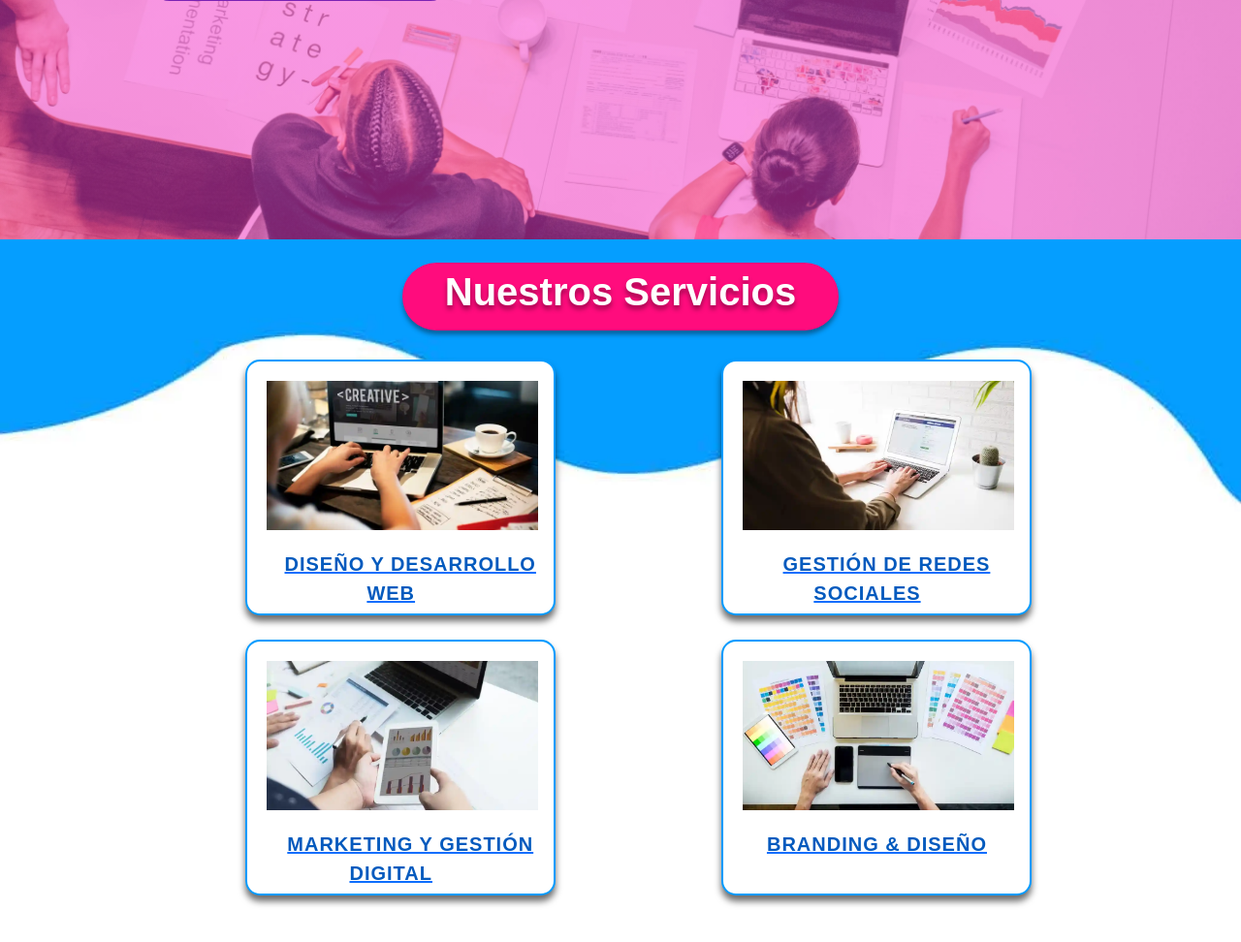
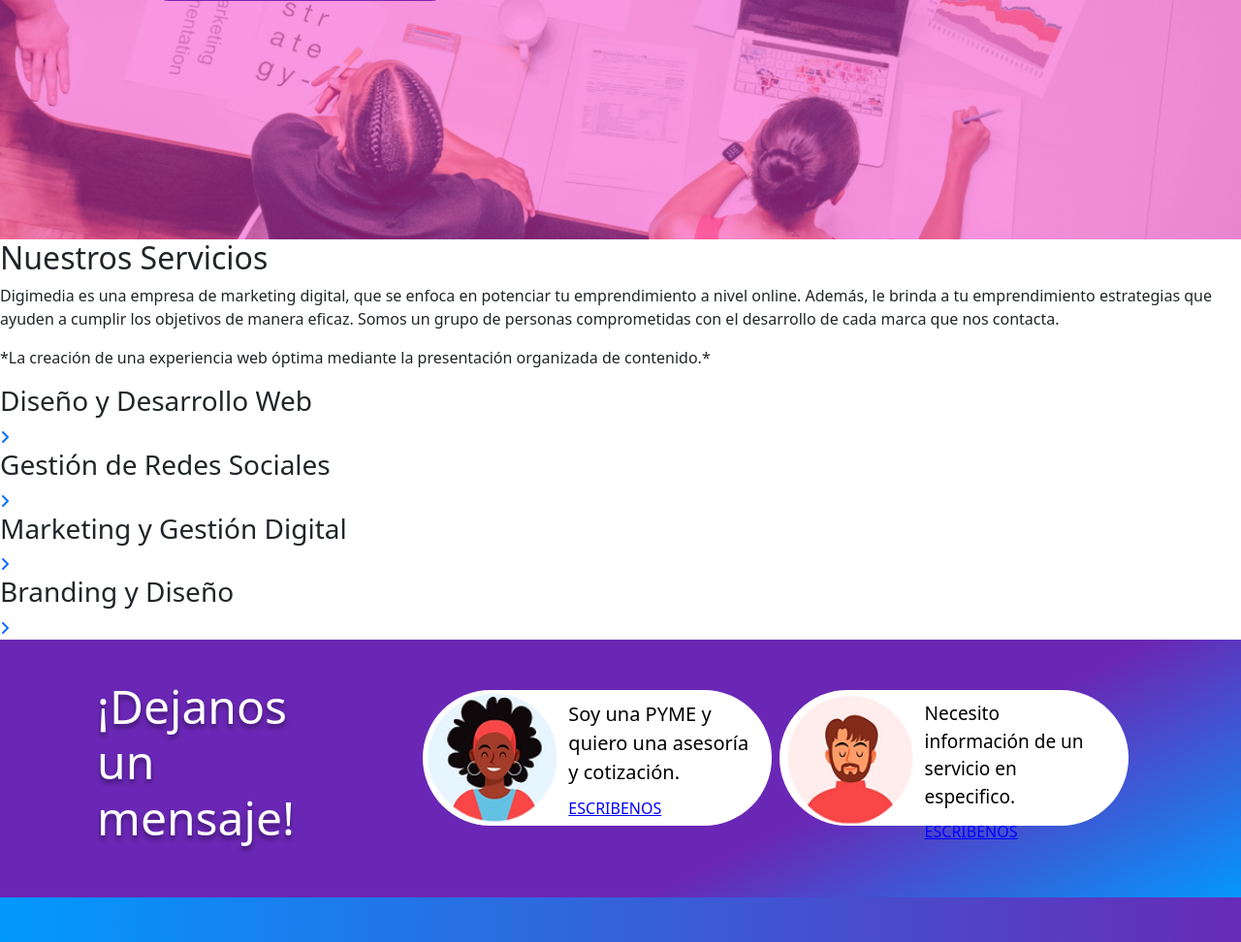
Before and after one commit to DanielaMichelle/Digimedia_prc-master, a PHP site: page / in a window 1280 px wide. Shown: the part 553-1525 px from the top of the page at 97% size. Run offline with PHP 8.4, Linux system fonts and the light colour scheme.

Commit message:
estructura nuestros servicios

```diff
--- a/public/css/inicio.css
+++ b/public/css/inicio.css
@@ -553,22 +553,6 @@
   justify-content: center;
 }
 
-.our-services {
-  box-shadow: rgba(0, 0, 0, 0.4) 0px 4px 5px;
-  background: #ff0c7d;
-  width: 450px;
-  height: 70px;
-  border-radius: 50px;
-  font-family: avenir-lt-w01_85-heavy1475544, sans-serif;
-}
-
-.our-services b {
-  font-size: 40px;
-  line-height: normal;
-  color: white;
-  padding: 0px 0px 0px 0px;
-  text-shadow: rgba(0, 0, 0, 0.4) 0px 4px 5px;
-}
 
 .titulo1 {
   color: white;
@@ -619,13 +603,6 @@
   font-size: 20px;
 }
 
-.container-ourservices td {
-  padding-bottom: 25px;
-}
-
-.table-ourservices {
-  margin-top: 30px;
-}
 
 /* -------- Mediaquerys de Bootstrap ----------
 -------------------------------------------------*/
@@ -655,16 +632,6 @@
     text-align: center;
   }
 
-  .our-services {
-    height: 60px;
-    width: 80%;
-    padding-top: 10px;
-  }
-
-  .our-services b {
-    font-size: 20px;
-  }
-
   .footer-col {
     width: 100%;
   }
@@ -676,11 +643,6 @@
 
   #d {
     padding-top: 20px;
-  }
-
-  .container-ourservices {
-    display: flex;
-    flex-direction: column;
   }
 
   .con-anun {
@@ -800,13 +762,6 @@
   .parrafos1 p {
     font-size: 17px;
   }
-
-  .table-ourservices {
-    display: flex;
-    justify-content: center;
-    margin-top: 0;
-  }
-
   .ro {
     display: block;
     text-align: center;
--- a/public/view/index.php
+++ b/public/view/index.php
@@ -66,99 +66,56 @@
     <!-- modal principal -->
     <?php include_once './public/include/modal_main.php'?>
 
-    <div class="banner-imag">
-        <div class="container">
-            <div class="pt-4"></div>
-            <center>
-                <div class="our-services">
-                    <span>
-                        <div class="pt-2"></div>
-                        <b>Nuestros Servicios</b>
-                    </span>
+    <!-- Nuestros Servicios -->
+    <section class="nuestros-servicios">
+        <div class="nuestros-servicios-text">
+            <div class="nuestros-servicios-text-top">
+                <h2>Nuestros Servicios</h2>
+                <p>Digimedia es una empresa de marketing digital, que se enfoca en potenciar tu emprendimiento a nivel
+                    online. Además, le brinda a tu emprendimiento estrategias que ayuden a cumplir los objetivos de
+                    manera eficaz. Somos un grupo de personas comprometidas con el desarrollo de cada marca que nos
+                    contacta.</p>
             </div>
-            </center>
-            <table class="table-ourservices">
-                <thead>
-                    <th class="col-2"></th>
-                    <th class="col-3"></th>
-                    <th class="col-2"></th>
-                    <th class="col-5"></th>
-                    <th></th>
-                </thead>
-                <tbody>
-                    <tr class="container-ourservices">
-                        <td></td>
-                        <td>
-                            <div class="img_cuadro2">
-                                <a data-testid="linkElement" href="View/ds-web.php" target="_self">
-                                    <img href="View/ds-web.php" loading="lazy" title="Diseño y desarrollo web"
-                                        src="./public/img/ds_web.webp" alt="Img no encontrada.." fetchpriority="high"
-                                        class="img_cuadro1">
-                                </a>
-                                <a href="View/ds-web.php" target="_self">
-                                    <span style="font-size:20px;">
-                                        <center><span class="texto_cuadro1"><b class="texto_cuadro">DISEÑO
-                                                    Y DESARROLLO WEB</b></span>
-                                        </center>
-                                    </span>
+            <div class="nuestros-servicios-text-bottom">
+                <span class="nuestros-servicios-text-interactivo">*La creación de una experiencia web óptima mediante la
+                    presentación organizada de contenido.*</span>
+                <figure class="nuestros-servicios-img-interactivo">
+                    <!-- <img src="" alt="">                 -->
+                    <figure>
+            </div>
+        </div>
+
+        <div class="nuestros-servicios-secciones">
+            <div class="diseno-desarrollo-web">
+                <h3>Diseño y Desarrollo Web</h3>
+                <a href="servicios/1.php">
+                    <i class="fa-solid fa-angle-right"></i>
                 </a>
             </div>
-                        </td>
-                        <td></td>
-                        <td>
-                            <div class="img_cuadro2">
-                                <a href="View/rd-sociales.php" data-testid="linkElement" target="_self">
-                                    <img loading="lazy" title="Gestion de redes sociales"
-                                        src="./public/img/gestion_redes.webp" alt="Img no encontrada.."
-                                        fetchpriority="high" class="img_cuadro1">
-                                </a>
-                                <a href="View/rd-sociales.php" target="_self">
-                                    <span style="font-size:20px;">
-                                        <center><span class="texto_cuadro1"><b class="texto_cuadro">
-                                                    GESTIÓN DE REDES SOCIALES</b></span></center>
-                                    </span>
+
+            <div class="diseno-desarrollo-web">
+                <h3>Gestión de Redes Sociales</h3>
+                <a href="servicios/2.php">
+                    <i class="fa-solid fa-angle-right"></i>
                 </a>
             </div>
-                        </td>
-                    </tr>
-                    <tr class="container-ourservices">
-                        <td></td>
-                        <td>
-                            <div class="img_cuadro2">
-                                <a data-testid="linkElement" href="View/marketing-digital.php" target="_self">
-                                    <img href="View/marketing-digital.php" loading="lazy"
-                                        src="./public/img/marketing_gestion.webp" alt="Img no encontrada.."
-                                        title="Marketing y gestion de digital" fetchpriority="high" class="img_cuadro1">
-                                </a>
-                                <a href="View/marketing-digital.php" target="_self">
-                                    <span style="font-size:20px;">
-                                        <center><span class="texto_cuadro1"><b class="texto_cuadro">MARKETING
-                                                    Y GESTIÓN DIGITAL</b></span></center>
-                                    </span>
+
+            <div class="diseno-desarrollo-web">
+                <h3>Marketing y Gestión Digital</h3>
+                <a href="servicios/3.php">
+                    <i class="fa-solid fa-angle-right"></i>
                 </a>
             </div>
-                        </td>
-                        <td></td>
-                        <td>
-                            <div class="img_cuadro2">
-                                <a data-testid="linkElement" href="View/branding.php" target="_self">
-                                    <img loading="lazy" title="Branding y diseño" src="./public/img/branding.webp"
-                                        alt="Img no encontrada.." fetchpriority="high" class="img_cuadro1">
-                                </a>
-                                <a href="View/branding.php" target="_self">
-                                    <span style="font-size:20px;">
-                                        <center><span class="texto_cuadro1"><b class="texto_cuadro">BRANDING
-                                                    & DISEÑO</b></span></center>
-                                    </span>
+
+            <div class="diseno-desarrollo-web">
+                <h3>Branding y Diseño</h3>
+                <a href="servicios/4.php">
+                    <i class="fa-solid fa-angle-right"></i>
                 </a>
             </div>
-                        </td>
-                    </tr>
-                </tbody>
-            </table>
-            <div class="pt-4"></div>
         </div>
-    </div>
+
+    </section>
 
     <?php include_once './public/include/section_message.php' ?>
 
```
Lines whose indentation alone changed are shown as unchanged.
